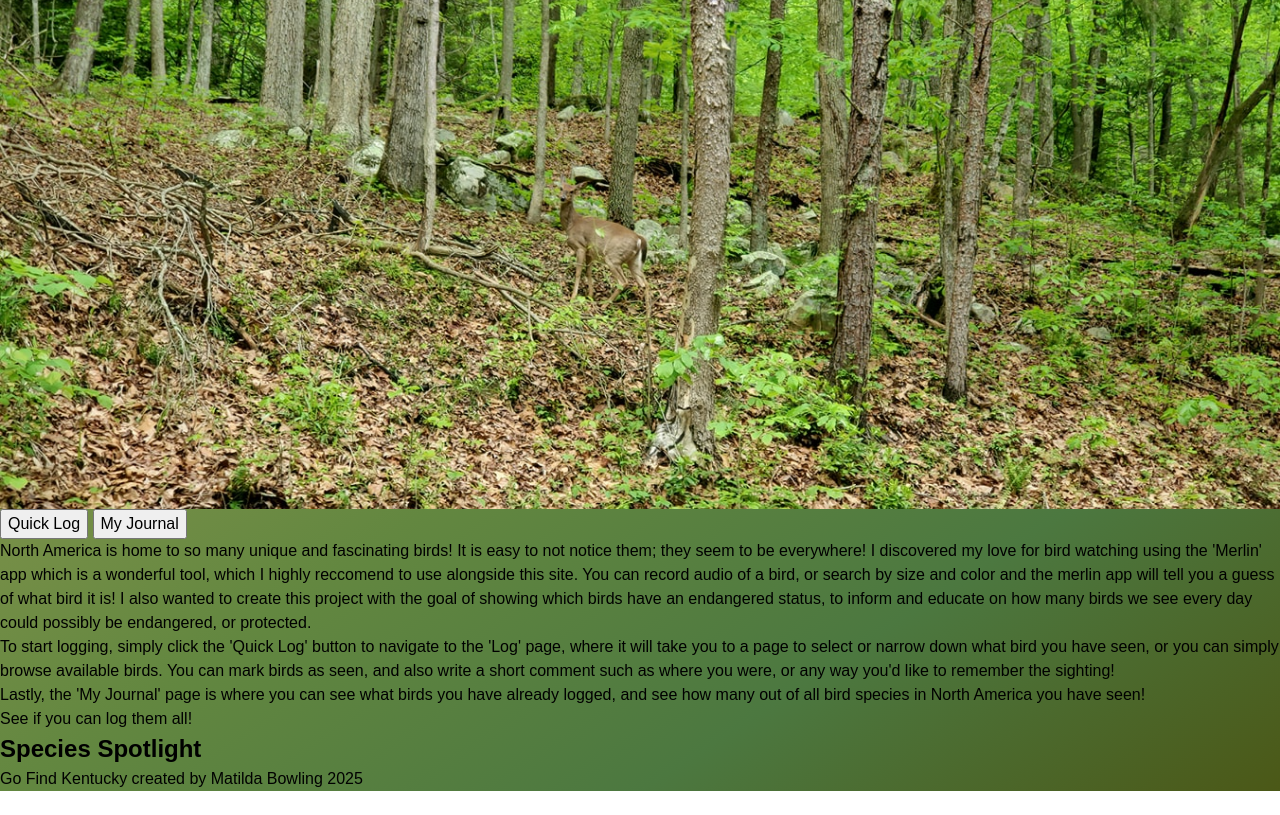
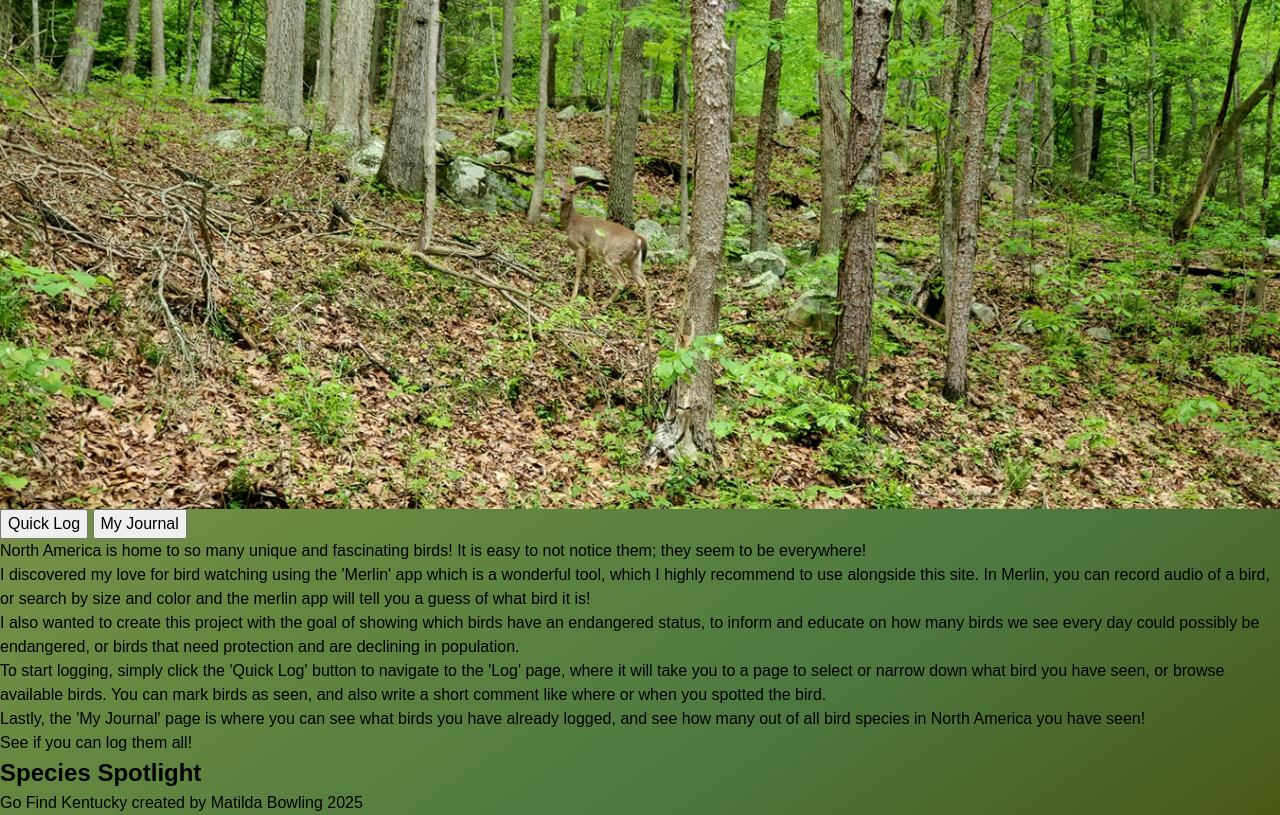
Before and after one commit to Matilda-B23/Go-Find-KY, a website: page public/index.html in a window 1280 px wide. Shown: the part 51-866 px from the top of the page. Before the commit the page ends 842 px from the top, so only its background shows below. Drawn offline with Linux system fonts and the light colour scheme; no server answers.

Commit message:
Changed some text on homepage for brevity

```diff
--- a/public/index.html
+++ b/public/index.html
@@ -3,7 +3,7 @@
   <head>
     <meta charset="UTF-8" />
     <meta name="viewport" content="width=device-width, initial-scale=1.0" />
-        <link rel="stylesheet" href="/CSS/reset.css" />
+    <link rel="stylesheet" href="/CSS/reset.css" />
     <link rel="stylesheet" href="/CSS/style.css" />
     <title>Go Find KY</title>
   </head>
@@ -11,22 +11,37 @@
     <header><h1>Go Find Kentucky</h1></header>
     <div class="banner"></div>
     <nav>
-     <button id="log-page">Quick Log</button>
+      <button id="log-page">Quick Log</button>
       <button id="journal-page">My Journal</button>
     </nav>
     <div class="main-text-section">
       <p>
-        North America is home to so many unique and fascinating birds! It is easy to not notice them; they seem to be everywhere! I discovered my love for bird watching using the 'Merlin' app which is a wonderful tool, which I highly reccomend to use alongside this site. You can record audio of a bird, or search by size and color and the merlin app will tell you a guess of what bird it is!
-        I also wanted to create this project with the goal of showing which birds have an endangered status, to inform and educate on how many birds we see every day could possibly be endangered, or protected.
+        North America is home to so many unique and fascinating birds! It is
+        easy to not notice them; they seem to be everywhere!
       </p>
       <p>
-        To start logging, simply click the 'Quick Log' button to navigate to
-        the 'Log' page, where it will take you to a page to select or narrow
-        down what bird you have seen, or you can simply browse available birds.
-        You can mark birds as seen, and also write a short comment such as where you were, or any way you'd like to remember the sighting!
+        I discovered my love for bird watching using the 'Merlin' app which is a
+        wonderful tool, which I highly recommend to use alongside this site. In
+        Merlin, you can record audio of a bird, or search by size and color and
+        the merlin app will tell you a guess of what bird it is!
       </p>
       <p>
-        Lastly, the 'My Journal' page is where you can see what birds you have already logged, and see how many out of all bird species in North America you have seen!
+        I also wanted to create this project with the goal of showing which
+        birds have an endangered status, to inform and educate on how many birds
+        we see every day could possibly be endangered, or birds that need
+        protection and are declining in population.
+      </p>
+      <p>
+        To start logging, simply click the 'Quick Log' button to navigate to the
+        'Log' page, where it will take you to a page to select or narrow down
+        what bird you have seen, or browse available birds. You can mark birds
+        as seen, and also write a short comment like where or when you spotted
+        the bird.
+      </p>
+      <p>
+        Lastly, the 'My Journal' page is where you can see what birds you have
+        already logged, and see how many out of all bird species in North
+        America you have seen!
       </p>
       <p>See if you can log them all!</p>
       <div id="species-spotlight">
@@ -36,6 +51,6 @@
     </div>
     <footer>Go Find Kentucky created by Matilda Bowling 2025</footer>
     <script src="/JavaScript/spotlight.js" defer></script>
-    <script src ="/JavaScript/script.js" defer></script>
+    <script src="/JavaScript/script.js" defer></script>
   </body>
 </html>
```
